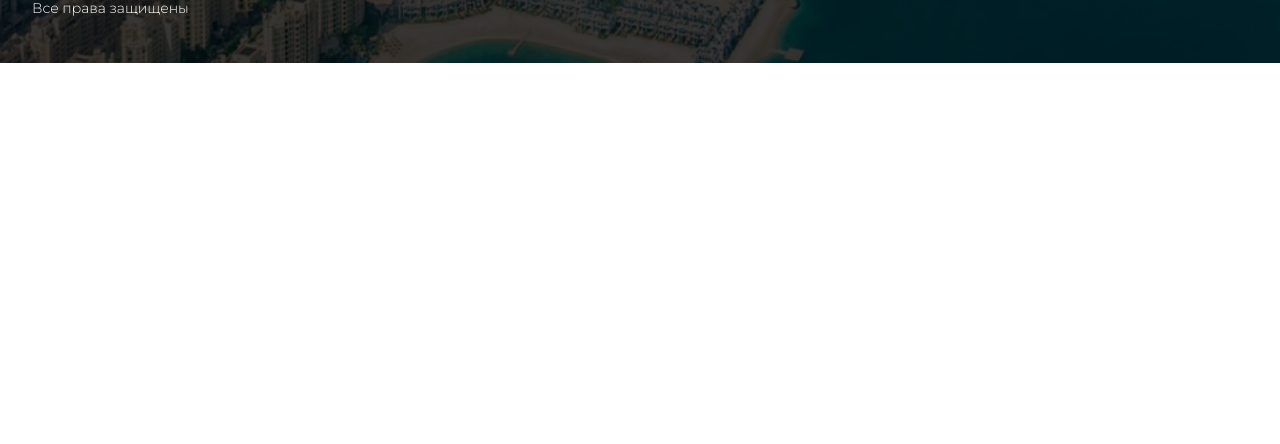
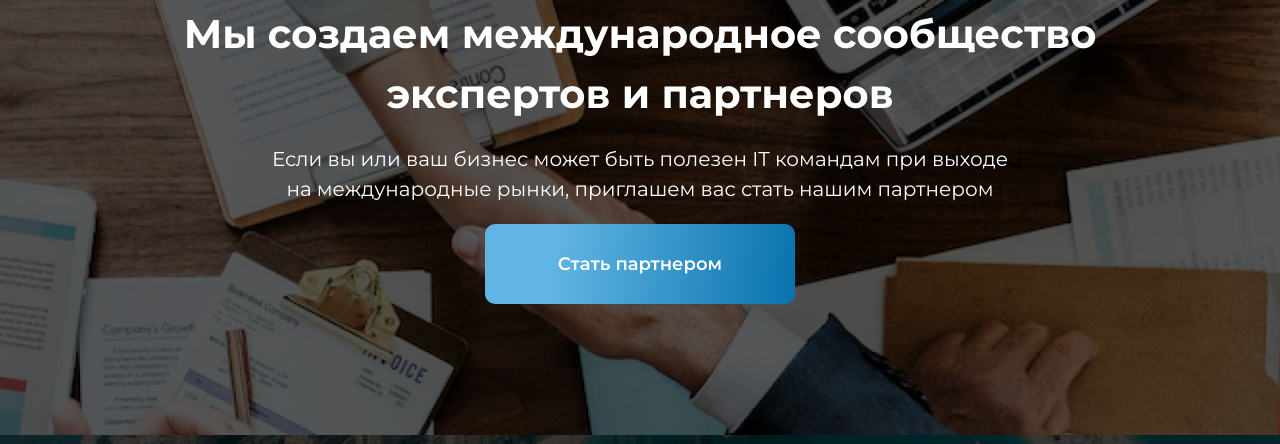
Before and after one commit to OnlyDropped/innoma, a plain HTML site: page index.html in a window 1280 px wide. Shown: the part 8420-8864 px from the top of the page. Before the commit the page ends 8483 px from the top, so only its background shows below. Drawn offline with Linux system fonts and the light colour scheme.

Commit message:
nine commit

```diff
--- a/index.html
+++ b/index.html
@@ -390,6 +390,13 @@
         </div>
       </div>
     </section>
+    <section class="experts">
+      <div class="container">
+        <p class="experts__title title">Мы создаем международное сообщество экспертов и партнеров</p>
+        <p class="experts__text">Если вы или ваш бизнес может быть полезен IT  командам при выходе на международные рынки,  приглашем вас стать нашим партнером</p>
+        <button class="experts__btn">Стать партнером</button>
+      </div>
+    </section>
   </main>
   <footer class="footer">
     <div class="container">
--- a/scss/style.scss
+++ b/scss/style.scss
@@ -660,9 +660,43 @@
     background: #fff;
     box-shadow: 0px 0px 30px rgba(0, 0, 0, 0.09);
     border-radius: 10px;
-    img{
+    img {
       margin: auto;
     }
+  }
+}
+.experts {
+  background: url("../img/experts-bg.png") center center no-repeat;
+  background-size: cover;
+  padding: 131px 0;
+  &__title {
+    max-width: 1018px;
+    margin: 0 auto 20px;
+    font-size: 40px;
+    line-height: 60px;
+    text-align: center;
+    color: #fff;
+  }
+  &__text {
+    max-width: 761px;
+    margin: 0 auto 20px;
+    font-size: 20px;
+    line-height: 30px;
+    text-align: center;
+    color: #fff;
+  }
+  &__btn {
+    display: block;
+    background: linear-gradient(276.41deg, #016ca8 -7%, #61b5e4 77.16%);
+    border-radius: 10px;
+    padding: 0 73px;
+    font-weight: 600;
+    font-size: 18px;
+    line-height: 80px;
+    color: #fff;
+    cursor: pointer;
+    border: none;
+    margin: 0 auto;
   }
 }
 .footer {
```
Also changed, not shown: css/style.css, img/experts-bg.png (added), 1 other file.
